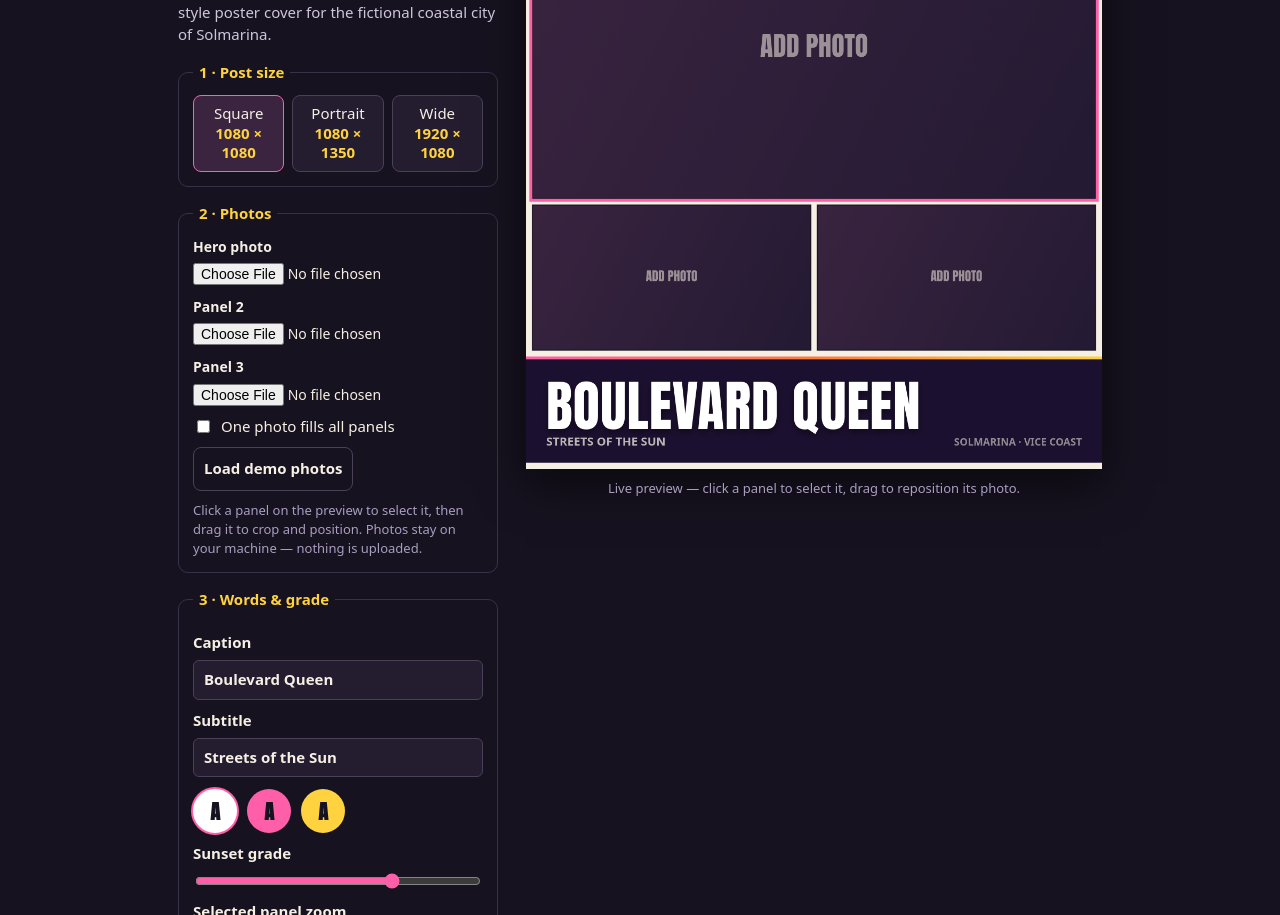
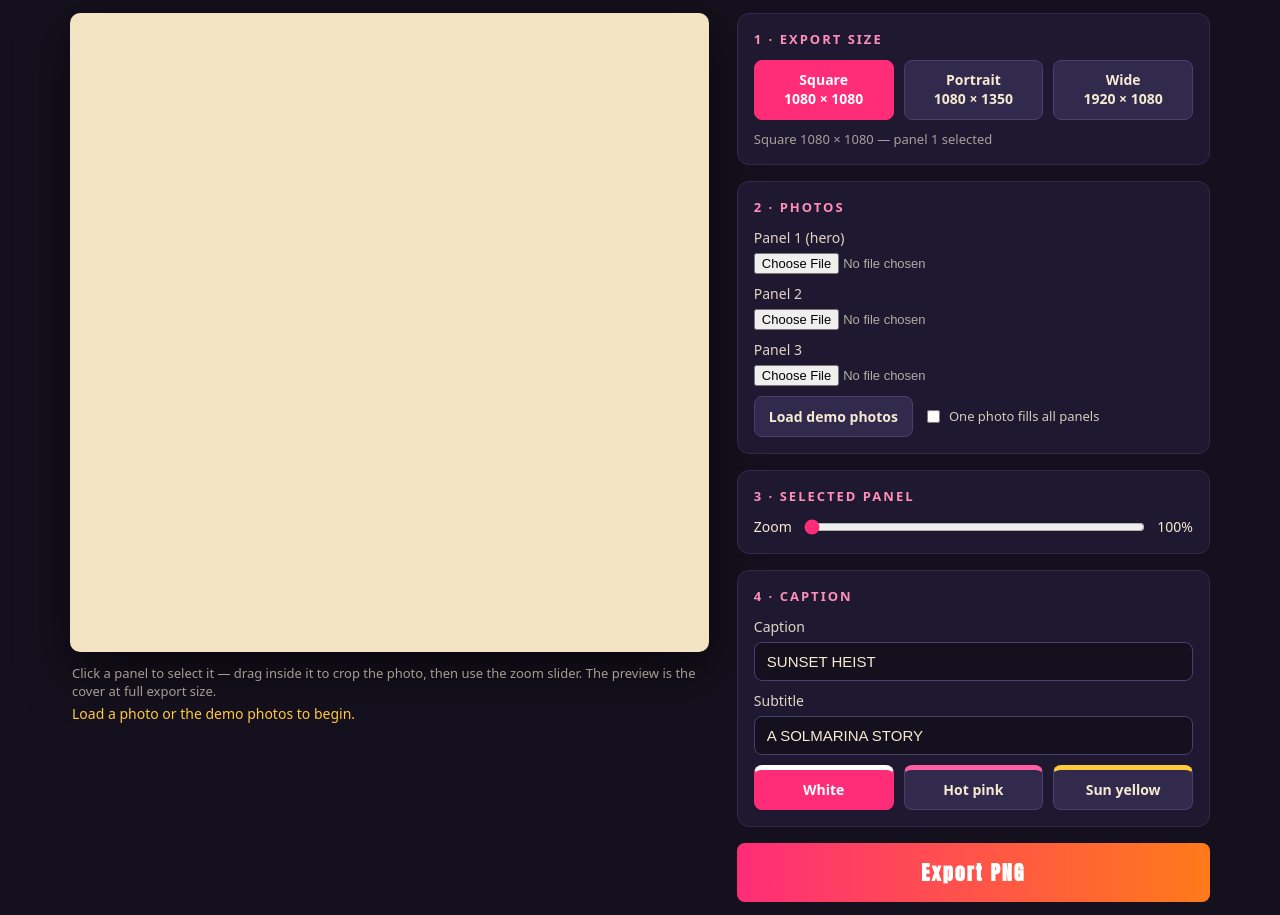
Before and after one commit to zakkysp/gta6-cover-art-01, a plain HTML site: page app/index.html in a window 1280 px wide. Shown: the part 131-1046 px from the top of the page. Drawn offline with Linux system fonts and the light colour scheme.

Commit message:
Add files via upload

```diff
--- a/app/index.html
+++ b/app/index.html
@@ -1,60 +1,77 @@
-<!doctype html>
+<!DOCTYPE html>
 <html lang="en">
 <head>
 <meta charset="utf-8">
 <meta name="viewport" content="width=device-width, initial-scale=1">
-<title>Solmarina Cover Studio — GTA-style cover maker</title>
-<link rel="stylesheet" href="./style.css">
+<title>Solmarina Cover Studio — GTA-style cover art maker</title>
+<link rel="stylesheet" href="style.css">
 </head>
 <body>
-<main class="app">
-  <section class="controls" aria-label="Cover controls">
-    <h1>Solmarina <span>Cover Studio</span></h1>
-    <p class="tagline">Turn your photo and a caption into a GTA-style poster cover for the fictional coastal city of Solmarina.</p>
+<header class="top">
+  <h1>Solmarina <span>Cover Studio</span></h1>
+  <p>Turn your photo and a caption into GTA-style cover art — no Rockstar,
+  all Solmarina. Your photos never leave this machine.</p>
+</header>
 
-    <fieldset>
-      <legend>1 · Post size</legend>
-      <div class="sizes" role="group" aria-label="Post size">
-        <button type="button" class="size-btn is-active" data-size="square">Square<br><b>1080 × 1080</b></button>
-        <button type="button" class="size-btn" data-size="portrait">Portrait<br><b>1080 × 1350</b></button>
-        <button type="button" class="size-btn" data-size="wide">Wide<br><b>1920 × 1080</b></button>
-      </div>
-    </fieldset>
-
-    <fieldset>
-      <legend>2 · Photos</legend>
-      <div class="photo-slots">
-        <label class="slot">Hero photo <input id="photo-0" type="file" accept="image/*"></label>
-        <label class="slot">Panel 2 <input id="photo-1" type="file" accept="image/*"></label>
-        <label class="slot">Panel 3 <input id="photo-2" type="file" accept="image/*"></label>
-      </div>
-      <label class="check"><input id="one-photo" type="checkbox"> One photo fills all panels</label>
-      <button id="demo" type="button" class="ghost">Load demo photos</button>
-      <p class="hint">Click a panel on the preview to select it, then drag it to crop and position. Photos stay on your machine — nothing is uploaded.</p>
-    </fieldset>
-
-    <fieldset>
-      <legend>3 · Words &amp; grade</legend>
-      <label>Caption <input id="caption" type="text" maxlength="28" value="Boulevard Queen"></label>
-      <label>Subtitle <input id="subtitle" type="text" maxlength="40" value="Streets of the Sun"></label>
-      <div class="swatches" role="group" aria-label="Caption colour">
-        <button type="button" class="swatch is-active" data-color="#ffffff" style="--c:#ffffff" aria-label="White caption">A</button>
-        <button type="button" class="swatch" data-color="#ff5ea8" style="--c:#ff5ea8" aria-label="Hot pink caption">A</button>
-        <button type="button" class="swatch" data-color="#ffd23f" style="--c:#ffd23f" aria-label="Sun yellow caption">A</button>
-      </div>
-      <label>Sunset grade <input id="grade" type="range" min="0" max="100" value="70"></label>
-      <label>Selected panel zoom <input id="zoom" type="range" min="100" max="250" value="100"></label>
-    </fieldset>
-
-    <button id="export" type="button" class="primary">Export PNG</button>
-    <p id="status" role="status"></p>
+<main class="studio">
+  <section class="preview-col">
+    <canvas id="preview" width="1080" height="1080"></canvas>
+    <p class="hint">Click a panel to select it — drag inside it to crop the photo,
+    then use the zoom slider. The preview is the cover at full export size.</p>
+    <p class="status" id="status">Load a photo or the demo photos to begin.</p>
   </section>
 
-  <section class="preview" aria-label="Live preview">
-    <canvas id="cover" width="1080" height="1080" aria-label="The cover"></canvas>
-    <p class="preview-note">Live preview — click a panel to select it, drag to reposition its photo.</p>
-  </section>
+  <aside class="controls">
+    <section class="group">
+      <h2>1 · Export size</h2>
+      <div class="row">
+        <button class="size-btn active" data-size="square">Square<br>1080 × 1080</button>
+        <button class="size-btn" data-size="portrait">Portrait<br>1080 × 1350</button>
+        <button class="size-btn" data-size="wide">Wide<br>1920 × 1080</button>
+      </div>
+      <p class="meta" id="sizeLabel">Square 1080 × 1080 — panel 1 selected</p>
+    </section>
+
+    <section class="group">
+      <h2>2 · Photos</h2>
+      <label class="file">Panel 1 (hero) <input type="file" accept="image/*" data-slot="0"></label>
+      <label class="file">Panel 2 <input type="file" accept="image/*" data-slot="1"></label>
+      <label class="file">Panel 3 <input type="file" accept="image/*" data-slot="2"></label>
+      <div class="row">
+        <button id="demoBtn">Load demo photos</button>
+        <label class="check"><input type="checkbox" id="fillAll"> One photo fills all panels</label>
+      </div>
+    </section>
+
+    <section class="group">
+      <h2>3 · Selected panel</h2>
+      <label class="slider">Zoom <input type="range" id="zoom" min="100" max="250" value="100">
+      <span id="zoomVal">100%</span></label>
+    </section>
+
+    <section class="group">
+      <h2>4 · Caption</h2>
+      <label class="text">Caption
+        <input type="text" id="caption" value="SUNSET HEIST" maxlength="40">
+      </label>
+      <label class="text">Subtitle
+        <input type="text" id="subtitle" value="A SOLMARINA STORY" maxlength="48">
+      </label>
+      <div class="row swatches">
+        <button class="swatch active" data-color="white" style="--c:#ffffff" aria-label="White caption">White</button>
+        <button class="swatch" data-color="pink" style="--c:#ff5fa2" aria-label="Hot pink caption">Hot pink</button>
+        <button class="swatch" data-color="yellow" style="--c:#ffc93c" aria-label="Sun yellow caption">Sun yellow</button>
+      </div>
+    </section>
+
+    <button id="exportBtn">Export PNG</button>
+    <p class="fine">Solmarina is a fictional city. Every name, face and letter here is
+    original — no Rockstar logo, artwork, character or font. Display type:
+    Anton, licensed under the SIL Open Font License (see app/fonts/OFL.txt).
+    Sample photos are AI-made and free to use.</p>
+  </aside>
 </main>
-<script type="module" src="./src/main.js"></script>
+
+<script type="module" src="src/main.js"></script>
 </body>
 </html>
--- a/app/style.css
+++ b/app/style.css
@@ -1,50 +1,209 @@
 @font-face {
   font-family: 'Anton';
-  src: url('./fonts/Anton-Regular.ttf') format('truetype');
+  src: url('fonts/Anton-Regular.ttf') format('truetype');
   font-weight: 400;
   font-style: normal;
   font-display: swap;
 }
 
-html, body { margin: 0; min-height: 100%; background: #17121f; color: #f5efe4; font: 15px/1.45 system-ui, sans-serif; }
-.app { display: flex; gap: 28px; align-items: flex-start; justify-content: center; padding: 24px; box-sizing: border-box; }
+* { box-sizing: border-box; }
 
-.controls { display: flex; flex-direction: column; gap: 16px; width: 320px; flex: none; }
-.controls h1 { margin: 0; font-family: 'Anton', sans-serif; font-size: 34px; line-height: 1.05; letter-spacing: 1px; color: #ffd23f; text-transform: uppercase; }
-.controls h1 span { display: block; color: #ff5ea8; }
-.tagline { margin: 0; color: #cfc6dd; }
+body {
+  margin: 0;
+  background: #14101d;
+  color: #f6ead1;
+  font-family: system-ui, -apple-system, 'Segoe UI', sans-serif;
+}
 
-fieldset { border: 1px solid #3a3049; border-radius: 10px; padding: 12px 14px 14px; margin: 0; }
-legend { font-weight: 700; color: #ffd23f; padding: 0 6px; }
-label { display: flex; flex-direction: column; gap: 6px; font-weight: 600; margin-top: 10px; }
-label:first-child { margin-top: 0; }
-input[type=text] { font: inherit; padding: 8px 10px; border: 1px solid #4a4058; border-radius: 6px; background: #241d30; color: #f5efe4; }
-input[type=range] { accent-color: #ff5ea8; }
-input[type=file] { font: inherit; font-weight: 400; }
-.check { flex-direction: row; align-items: center; gap: 8px; font-weight: 500; }
-.hint { margin: 10px 0 0; font-size: 13px; color: #a99dc0; font-weight: 400; }
+.top {
+  max-width: 1180px;
+  margin: 0 auto;
+  padding: 28px 20px 8px;
+}
 
-.sizes { display: flex; gap: 8px; }
-.size-btn { flex: 1; font: inherit; padding: 8px 4px; border: 1px solid #4a4058; border-radius: 8px; background: #241d30; color: #f5efe4; cursor: pointer; line-height: 1.3; }
-.size-btn b { color: #ffd23f; }
-.size-btn.is-active { border-color: #ff5ea8; background: #3a2440; }
-.photo-slots { display: flex; flex-direction: column; gap: 2px; }
-.slot { font-size: 14px; }
+.top h1 {
+  font-family: 'Anton', 'Arial Black', sans-serif;
+  font-size: 44px;
+  letter-spacing: 1px;
+  margin: 0;
+  color: #f6ead1;
+}
 
-button { font: inherit; font-weight: 700; padding: 10px; border: 0; border-radius: 8px; background: #f5efe4; color: #17121f; cursor: pointer; }
-button.primary { background: #ff5ea8; color: #fff; font-size: 17px; padding: 13px; letter-spacing: 0.5px; }
-button.ghost { background: transparent; border: 1px solid #4a4058; color: #f5efe4; margin-top: 10px; }
-.swatches { display: flex; gap: 10px; margin-top: 12px; }
-.swatch { width: 44px; height: 44px; padding: 0; border-radius: 50%; border: 3px solid transparent; background: var(--c); color: #17121f; font-family: 'Anton', sans-serif; font-size: 20px; }
-.swatch.is-active { border-color: #fff; box-shadow: 0 0 0 2px #ff5ea8; }
-#status { margin: 0; min-height: 20px; color: #8fd6a0; }
+.top h1 span {
+  color: #ff5fa2;
+}
 
-.preview { flex: none; display: flex; flex-direction: column; gap: 10px; align-items: center; position: sticky; top: 24px; }
-.preview canvas { width: min(72vh, 58vw); height: auto; box-shadow: 0 14px 44px rgba(0, 0, 0, 0.55); background: #2b1838; }
-.preview-note { margin: 0; color: #a99dc0; font-size: 13px; }
+.top p {
+  margin: 6px 0 0;
+  color: rgba(246, 234, 209, 0.75);
+  font-size: 15px;
+}
 
-/* Screenshot mode: cover alone, edge to edge. */
-body.shot-cover .controls, body.shot-cover .preview-note { display: none; }
-body.shot-cover .app { padding: 0; }
-body.shot-cover .preview { position: static; }
-body.shot-cover .preview canvas { width: 100vw; height: 100vh; object-fit: contain; box-shadow: none; background: #17121f; }
+.studio {
+  max-width: 1180px;
+  margin: 0 auto;
+  padding: 16px 20px 40px;
+  display: grid;
+  grid-template-columns: minmax(0, 1.35fr) minmax(300px, 1fr);
+  gap: 28px;
+  align-items: start;
+}
+
+.preview-col canvas {
+  width: 100%;
+  height: auto;
+  display: block;
+  border-radius: 10px;
+  box-shadow: 0 18px 50px rgba(0, 0, 0, 0.55);
+  background: #f2e3c2;
+  cursor: crosshair;
+  touch-action: none;
+}
+
+.hint {
+  color: rgba(246, 234, 209, 0.65);
+  font-size: 13px;
+  margin: 12px 2px 4px;
+}
+
+.status {
+  color: #ffc93c;
+  font-size: 14px;
+  margin: 4px 2px 0;
+  min-height: 20px;
+}
+
+.controls {
+  display: flex;
+  flex-direction: column;
+  gap: 16px;
+}
+
+.group {
+  background: #1e1830;
+  border: 1px solid #322a4d;
+  border-radius: 12px;
+  padding: 16px;
+}
+
+.group h2 {
+  font-size: 13px;
+  text-transform: uppercase;
+  letter-spacing: 2px;
+  color: #ff8fb8;
+  margin: 0 0 12px;
+}
+
+.row {
+  display: flex;
+  gap: 10px;
+  align-items: center;
+  flex-wrap: wrap;
+}
+
+button {
+  font-family: inherit;
+  font-size: 14px;
+  font-weight: 600;
+  color: #f6ead1;
+  background: #322a4d;
+  border: 1px solid #4a3f6e;
+  border-radius: 8px;
+  padding: 10px 14px;
+  cursor: pointer;
+}
+
+button:hover { background: #3d3460; }
+
+button.active {
+  background: #ff2d78;
+  border-color: #ff2d78;
+  color: #fff;
+}
+
+.size-btn { flex: 1; line-height: 1.35; }
+
+.meta {
+  color: rgba(246, 234, 209, 0.65);
+  font-size: 13px;
+  margin: 10px 0 0;
+}
+
+.file {
+  display: block;
+  font-size: 14px;
+  margin: 0 0 10px;
+  color: rgba(246, 234, 209, 0.9);
+}
+
+.file input {
+  display: block;
+  margin-top: 6px;
+  font-size: 13px;
+  color: rgba(246, 234, 209, 0.7);
+}
+
+.check {
+  font-size: 13px;
+  color: rgba(246, 234, 209, 0.85);
+  display: flex;
+  gap: 6px;
+  align-items: center;
+}
+
+.slider {
+  display: flex;
+  gap: 10px;
+  align-items: center;
+  font-size: 14px;
+}
+
+.slider input { flex: 1; accent-color: #ff2d78; }
+
+.text {
+  display: block;
+  font-size: 14px;
+  margin: 0 0 10px;
+  color: rgba(246, 234, 209, 0.9);
+}
+
+.text input {
+  display: block;
+  width: 100%;
+  margin-top: 6px;
+  padding: 10px 12px;
+  font-size: 15px;
+  border-radius: 8px;
+  border: 1px solid #4a3f6e;
+  background: #14101d;
+  color: #f6ead1;
+}
+
+.swatches .swatch {
+  flex: 1;
+  border-top: 5px solid var(--c);
+}
+
+#exportBtn {
+  font-family: 'Anton', 'Arial Black', sans-serif;
+  font-size: 20px;
+  letter-spacing: 2px;
+  padding: 14px;
+  background: linear-gradient(90deg, #ff2d78, #ff7a1a);
+  border: none;
+  color: #fff;
+}
+
+#exportBtn:hover { filter: brightness(1.1); }
+
+.fine {
+  color: rgba(246, 234, 209, 0.5);
+  font-size: 12px;
+  line-height: 1.5;
+  margin: 0;
+}
+
+@media (max-width: 860px) {
+  .studio { grid-template-columns: 1fr; }
+  .top h1 { font-size: 34px; }
+}
```
